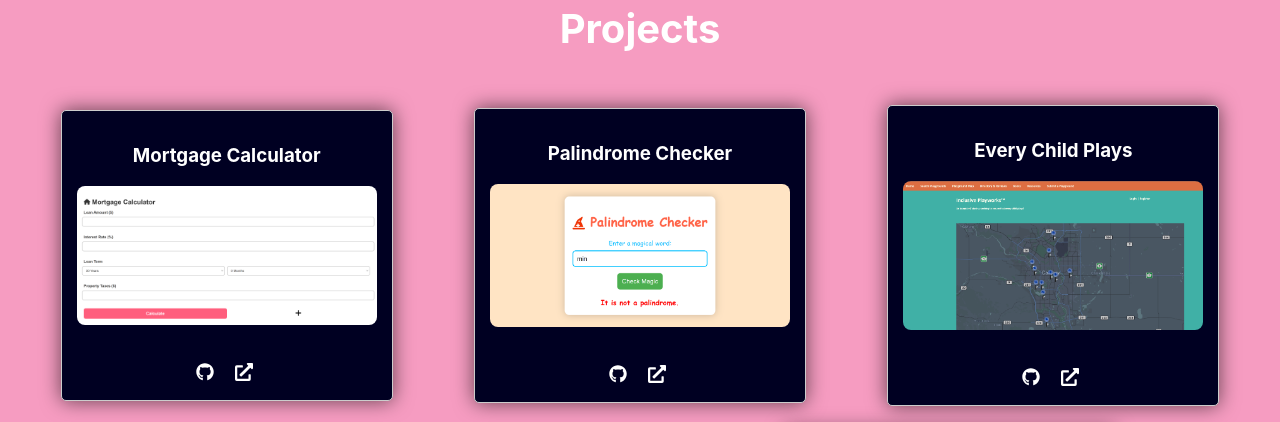
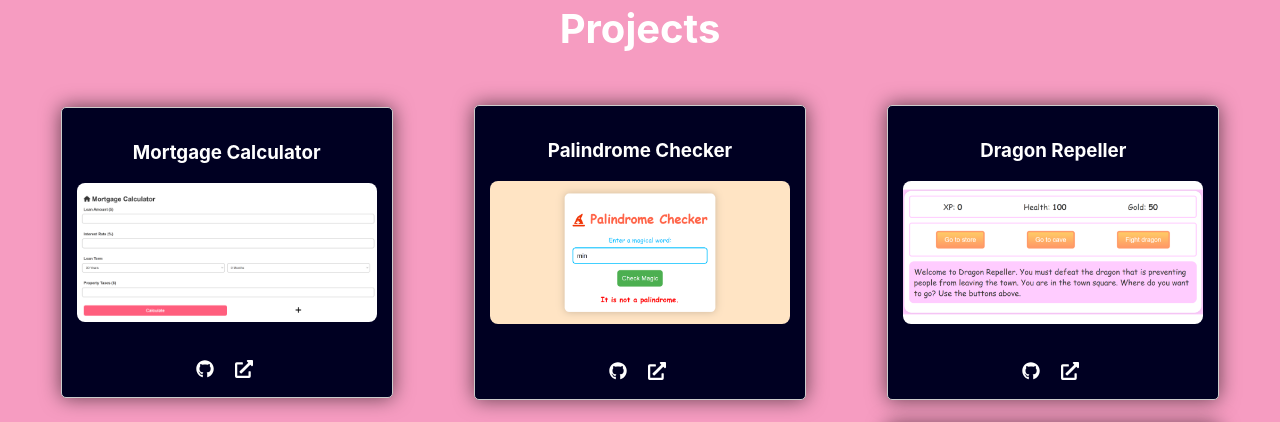
Before and after one commit to hadep275/PortfolioProject, a React (Vite) app: page / in a window 1280 px wide. Shown: the part 2060-2482 px from the top of the page. Built offline with nearby package versions, Linux system fonts and the light colour scheme.

Commit message:
dragon img

```diff
--- a/src/components/Projects.jsx
+++ b/src/components/Projects.jsx
@@ -5,10 +5,11 @@ import { Element } from 'react-scroll';
 import { useTheme } from './ThemeProvider';
 import { FaGithub, FaExternalLinkAlt } from 'react-icons/fa';
 import project1Image from '../assets/img/project1.png';
-import palindromeImage from '../assets/img/palindrome.png';
 import project2Image from '../assets/img/project2.png';
 import project3Image from '../assets/img/project3.png';
 import project4Image from '../assets/img/project4.png'
+import palindromeImage from '../assets/img/palindrome.png';
+import dragonImage from '../assets/img/dragon.png';
 import '../css/Project.css';
 
 const projects = [
@@ -25,6 +26,13 @@ const projects = [
     image: palindromeImage,
     githubLink: 'https://github.com/hadep275/Palindrome-Checker',
     demoLink: 'https://hadep275.github.io/Palindrome-Checker/',
+  },
+  {
+    title: 'Dragon Repeller',
+    // description: 'Description of Palindrome.',
+    image: dragonImage,
+    githubLink: 'https://github.com/hadep275/dragon-repeller',
+    demoLink: 'https://hadep275.github.io/dragon-repeller/',
   },
   {
     title: 'Every Child Plays',
```
Also changed, not shown: src/assets/img/dragon.png (added).
